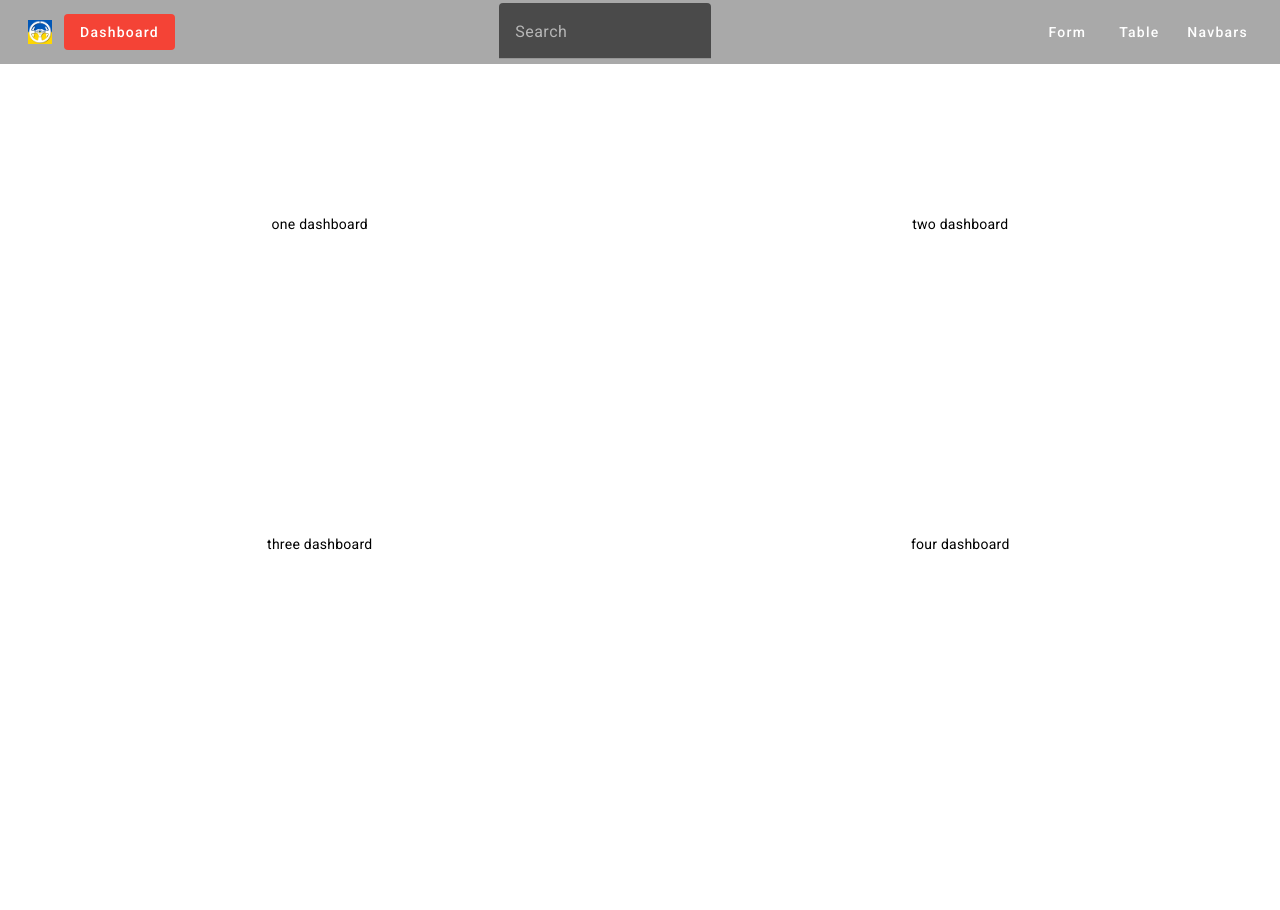
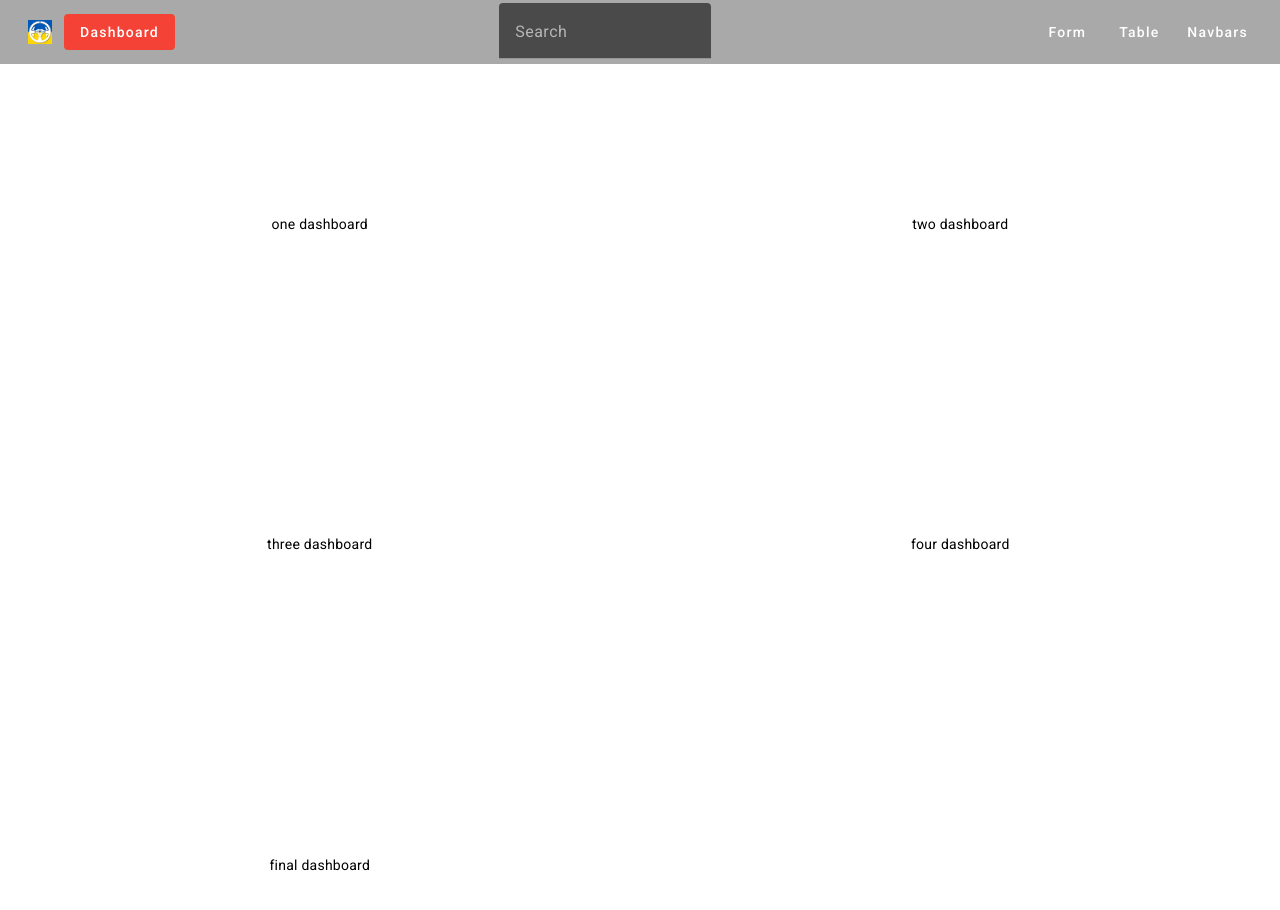
Before and after one commit to aasim2244/Angular, an Angular app: page /dashboard in a window 1280 px wide. Shown: the top 910 px of the page. Before the commit the page ends 800 px from the top, so only its background shows below. Built offline with nearby package versions, Linux system fonts and the light colour scheme.

Commit message:
basic unit testing

```diff
--- a/src/app/dashboard/dashboard.component.html
+++ b/src/app/dashboard/dashboard.component.html
@@ -1,6 +1,4 @@
 <mat-grid-list cols="2" rowHeight="2:1">
-    <mat-grid-tile>one dashboard</mat-grid-tile>
-    <mat-grid-tile>two dashboard</mat-grid-tile>
-    <mat-grid-tile>three dashboard</mat-grid-tile>
-    <mat-grid-tile *ngIf="!isVisibile">four dashboard</mat-grid-tile>
+    <mat-grid-tile *ngFor="let i of dashboards">{{i}} dashboard</mat-grid-tile>
+    <mat-grid-tile *ngIf="!isVisibile">final dashboard</mat-grid-tile>
 </mat-grid-list>
--- a/src/app/dashboard/dashboard.component.ts
+++ b/src/app/dashboard/dashboard.component.ts
@@ -1,15 +1,16 @@
 import { Component } from '@angular/core';
-import { NgIf } from '@angular/common';
+import { NgIf, NgFor } from '@angular/common';
 import {MatGridListModule} from '@angular/material/grid-list';
 
 @Component({
   selector: 'app-dashboard',
   standalone: true,
-  imports: [MatGridListModule, NgIf],
+  imports: [MatGridListModule, NgIf, NgFor],
   templateUrl: './dashboard.component.html',
   styleUrl: './dashboard.component.css'
 })
 export class DashboardComponent {
   isVisibile: boolean = false;
 
+  dashboards = ['one', 'two', 'three', 'four'];
 }
```
Also changed, not shown: 2 other files (tests, documents, lock files or other folders).
